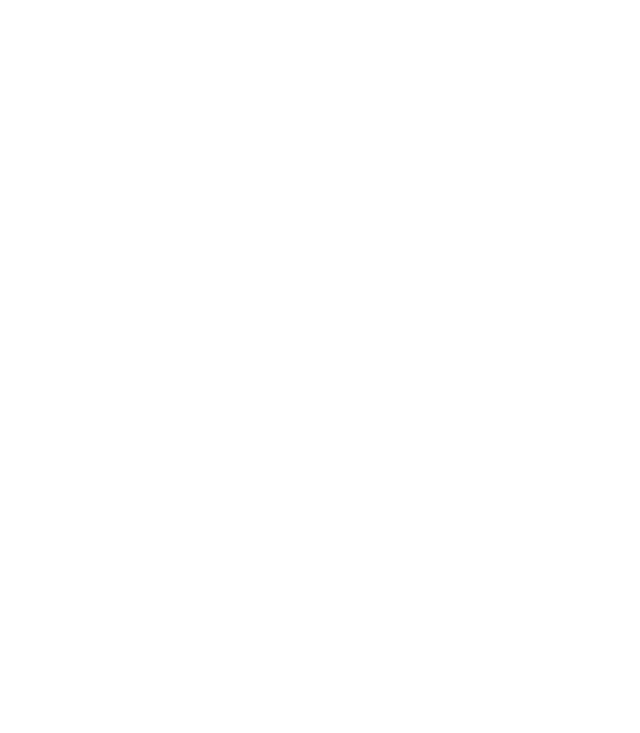
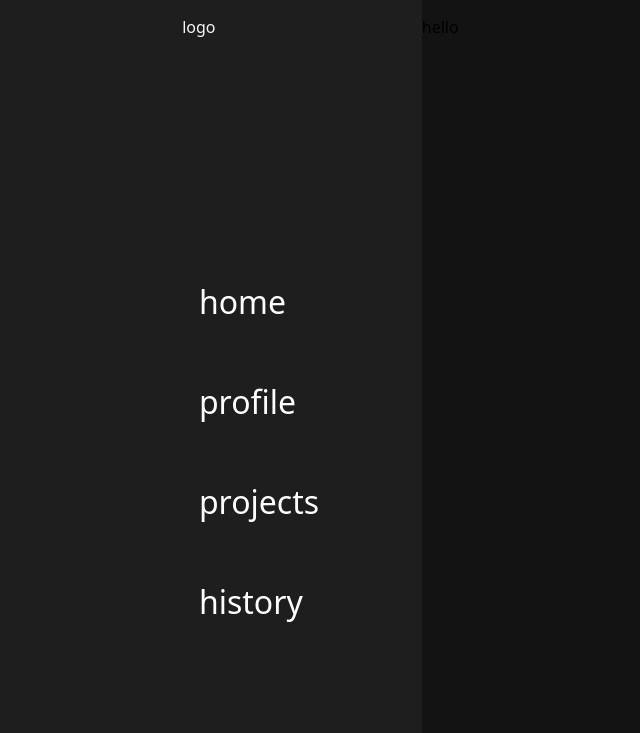
Before and after one commit to Mym776/o_dashboard, a plain HTML site: page index.html in a window 1280 px wide. Shown: the whole page, without its empty margins (24-664 px from the left). Drawn offline with Linux system fonts and the light colour scheme.

Commit message:
background and navigation bar

```diff
--- a/assets/style/style.css
+++ b/assets/style/style.css
@@ -0,0 +1,60 @@
+html, body {
+    height: 100%;
+
+}
+body {
+
+    margin: 0;
+    padding: 0;
+    background-color: rgb(19, 19, 19);
+    font-family: system-ui, -apple-system, BlinkMacSystemFont, 'Segoe UI', Roboto, Oxygen, Ubuntu, Cantarell, 'Open Sans', 'Helvetica Neue', sans-serif;
+
+}
+.m {
+
+   display: flex;
+   justify-content: start;
+   align-items: stretch;
+   height: 100%;
+
+}
+.left{
+    height: 100%;
+    flex: 1 1 auto;
+    color: whitesmoke;
+    background-color: rgb(30, 30, 30);
+    display: flex;
+    flex-direction: column;
+    align-items: center;
+    justify-content: start;
+    gap: 20%;
+}
+.list {
+    padding: 50px;
+}
+.list li {
+    width: 40px;
+    height: 40px;
+    font-size: 32px;
+    list-style: none;
+    margin-bottom: 60px;
+
+}
+.list a{
+    padding: 0;
+    box-sizing: border-box;
+    transition: font-size 600ms;
+    text-decoration: none;
+    color: white;
+}
+.list a:hover{
+    color: rgb(16, 67, 135);
+    font-size: 36px;
+
+}
+.right{
+    flex: 3 1 auto;
+    grid-column: 2;
+
+
+}
--- a/index.html
+++ b/index.html
@@ -3,9 +3,45 @@
 <head>
     <meta charset="UTF-8">
     <meta name="viewport" content="width=device-width, initial-scale=1.0">
-    <title>Document</title>
+    <title>Dashboard</title>
+    <link rel="stylesheet" href="assets/style/style.css">
+    <script src="assets/script/script.js"></script>
 </head>
 <body>
+   <div class="m">
+    <div class="nav left">
+        <div class="logo">
+            <p>logo</p>
+        </div>
+        <div class="list">
+            <ul>
+                <li><a href="blank">home</a></li>
+                <li><a href="blank">profile</a></li>
+                <li><a href="blank">projects</a></li>
+                <li><a href="blank">history</a></li>
+            </ul>
+        </div>
 
+    </div>
+    <div class="right">
+
+        <div class="header">
+            <p>hello</p>
+        </div>
+
+
+        <div class="main">
+
+        </div>
+
+        <div class="sideline">
+
+        </div>
+
+        <div class="footer">
+
+        </div>
+    </div>
+   </div>
 </body>
 </html>
```
